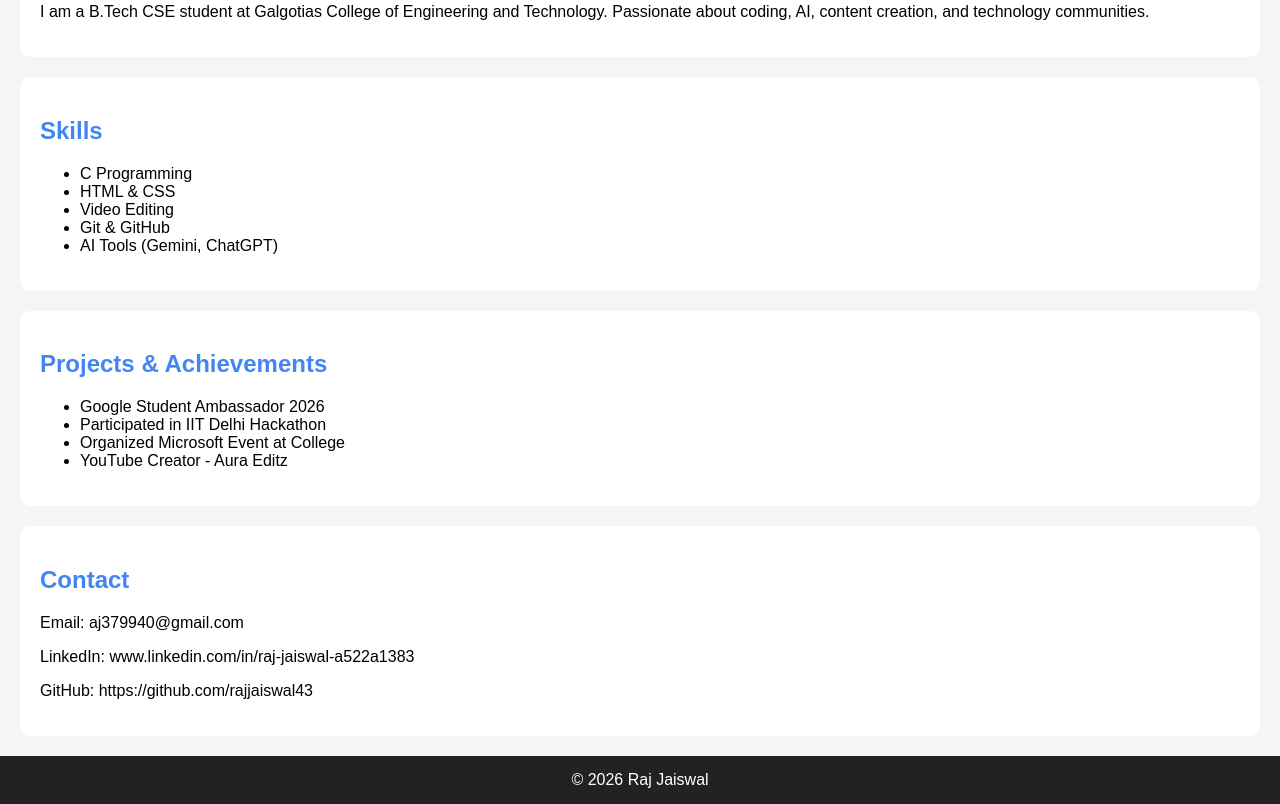
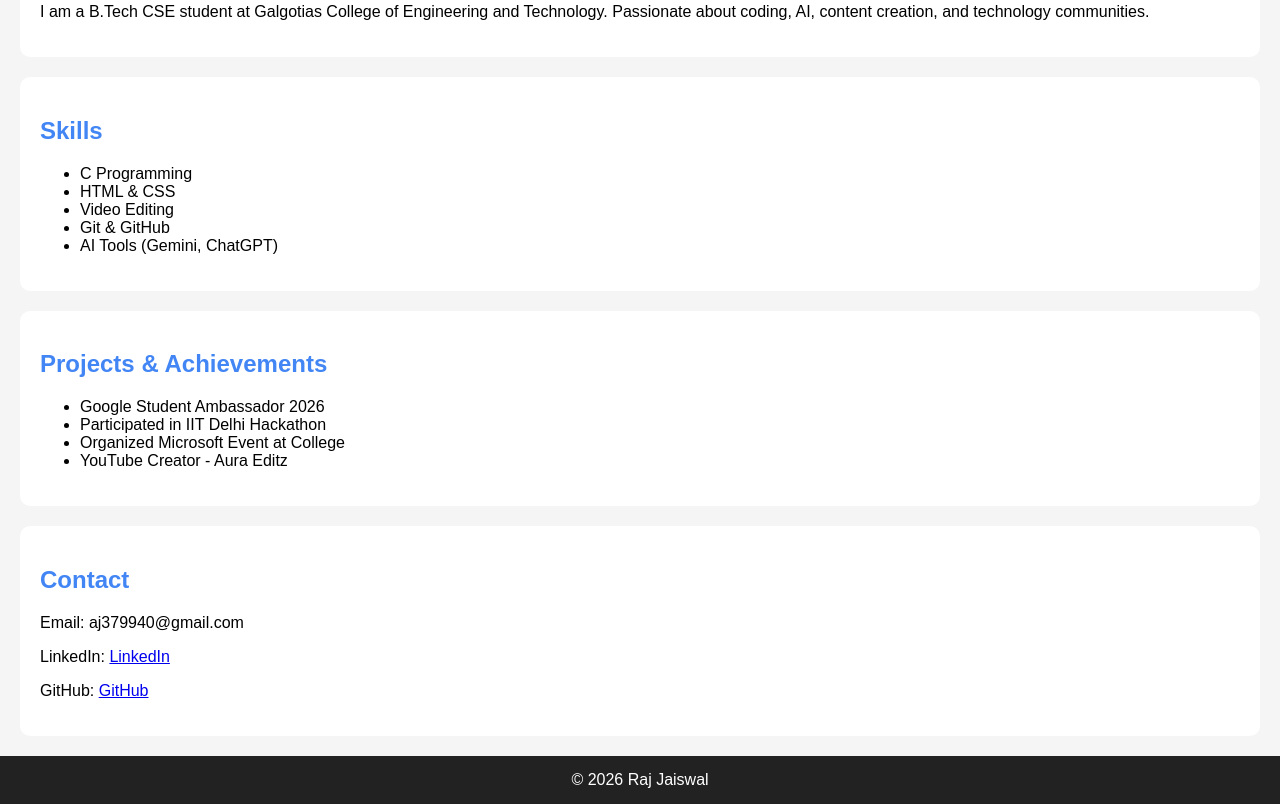
Before and after one commit to rajjaiswal43/Raj_portfolio, a plain HTML site: page index.html in a window 1280 px wide. Shown: the part 299-1103 px from the top of the page. Drawn offline with Linux system fonts and the light colour scheme.

Commit message:
Added links

```diff
--- a/index.html
+++ b/index.html
@@ -78,8 +78,8 @@
     <section>
         <h2>Contact</h2>
         <p>Email: aj379940@gmail.com</p>
-        <p>LinkedIn: www.linkedin.com/in/raj-jaiswal-a522a1383</p>
-        <p>GitHub: https://github.com/rajjaiswal43</p>
+        <p>LinkedIn: <a href="https://www.linkedin.com/in/raj-jaiswal-a522a1383" target="_blank">LinkedIn</a></p>
+        <p>GitHub: <a href="https://github.com/rajjaiswal43" target="_blank">GitHub</a></p>
     </section>
 
     <footer>
```
